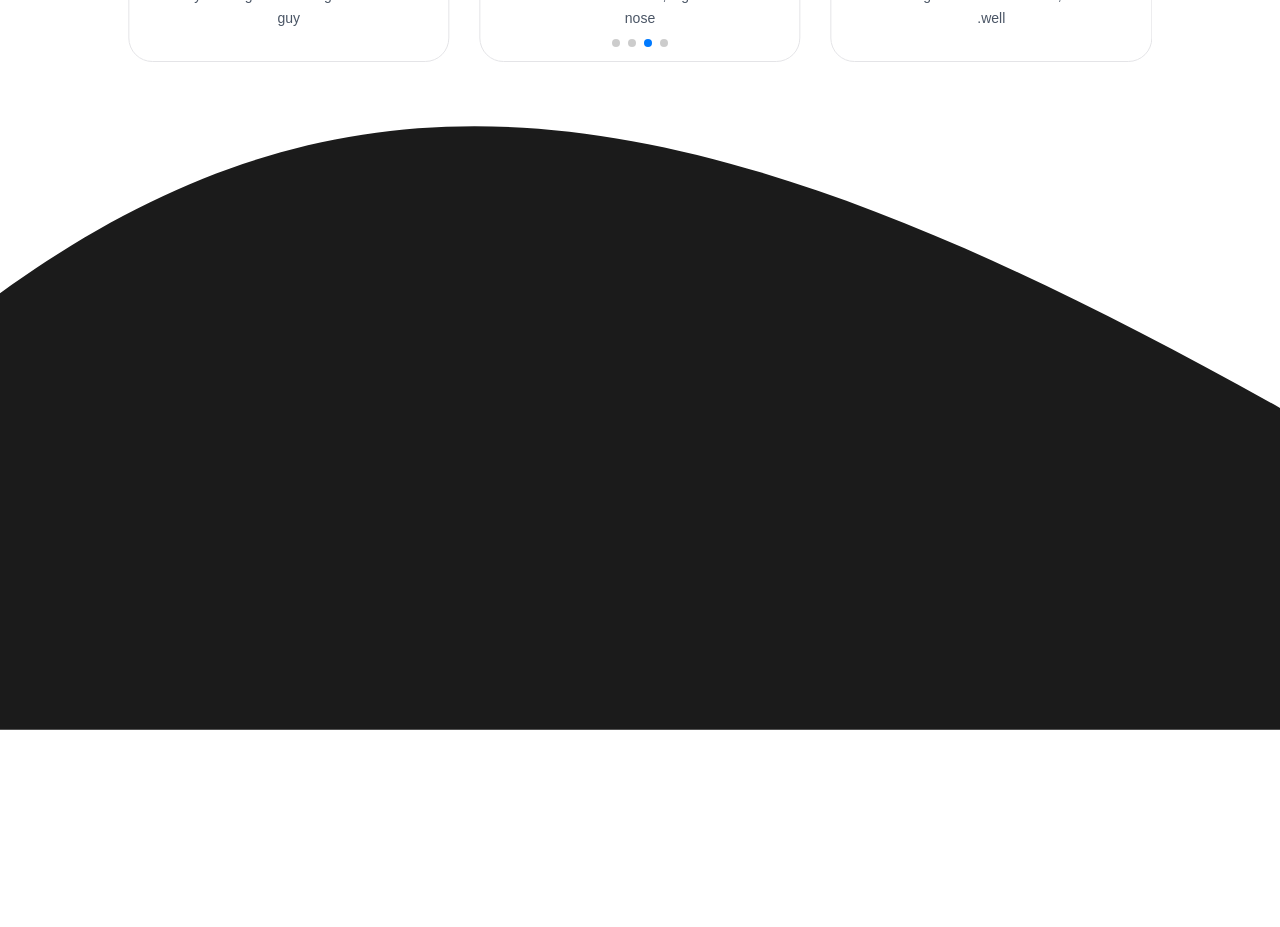
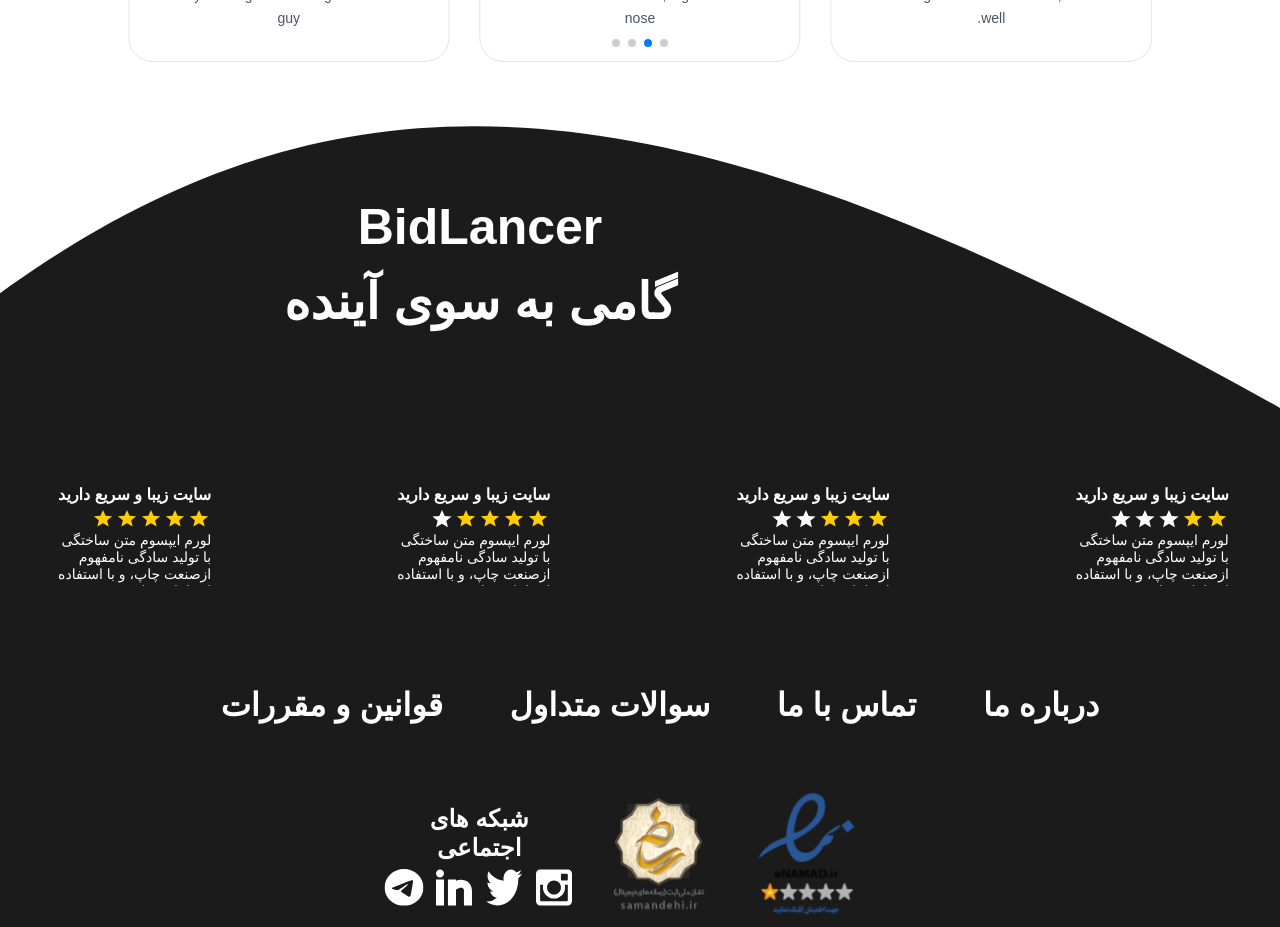
Before and after one commit to NiflheimDevs/FrontEnd, a React (Vite) app in the folder niflheim/: page /aboutUs in a window 1280 px wide. Shown: the part 2280-3207 px from the top of the page. Before the commit the page ends 3010 px from the top, so only its background shows below. Built offline with nearby package versions, Linux system fonts and the light colour scheme.

Commit message:
fix(footer): styling

```diff
--- a/niflheim/src/Components/Footer/Footer.jsx
+++ b/niflheim/src/Components/Footer/Footer.jsx
@@ -3,7 +3,7 @@
 
 const Footer = () => {
   return (
-<div className="ltr flex flex-col items-center justify-center w-full h-fit overflow-hidden">
+<div className="ltr flex flex-col items-center justify-center w-full h-fit relative">
       <object data="/src/assets/footer.svg" type="image/svg+xml" className="w-full h-full z-0 relative"/>
       <div className="w-[100%] absolute h-fit inset-0 mt-[5%] md:mt-[5%] sm:mt-[5%] z-1 flex flex-col text-center">
 
```
